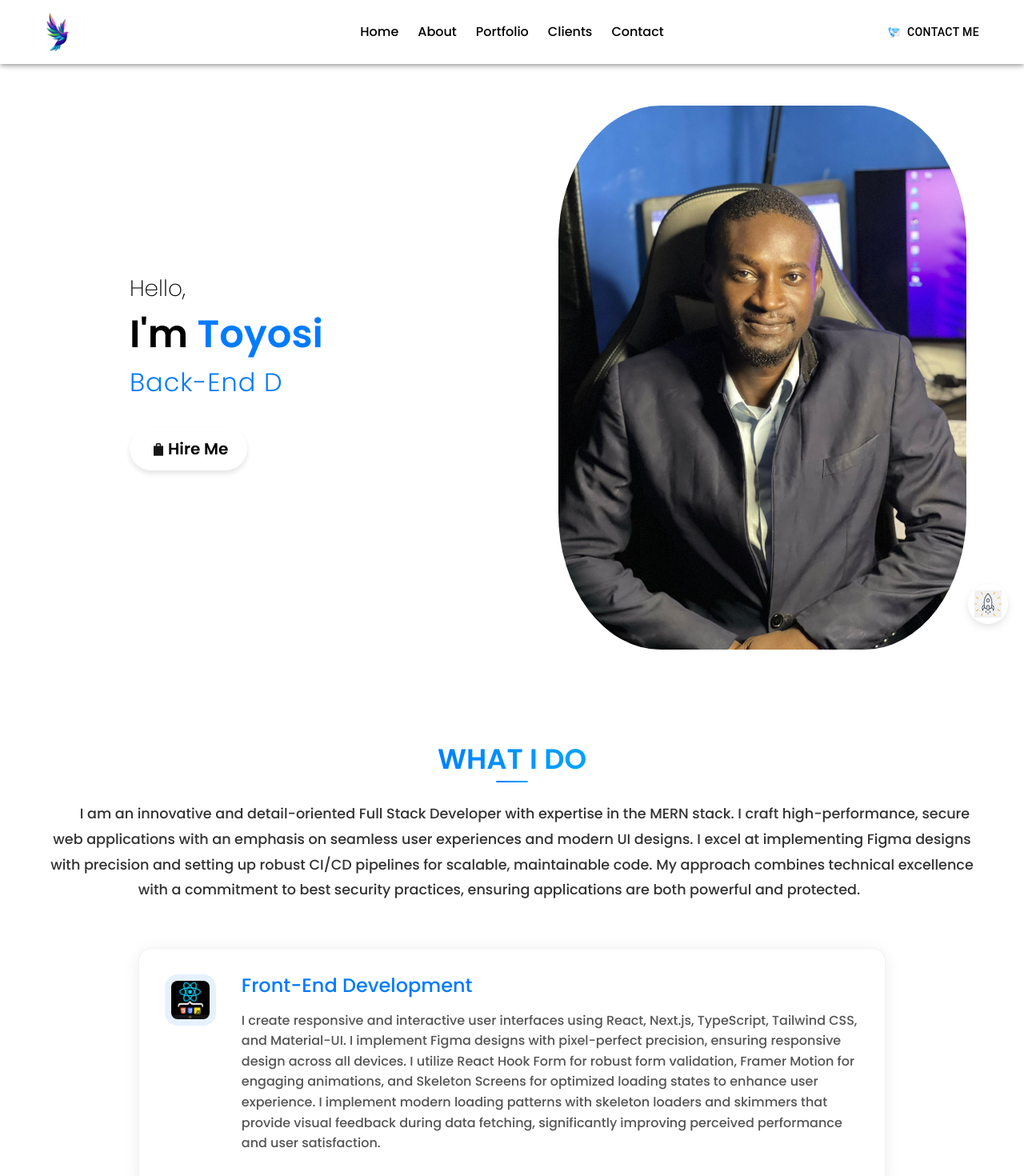
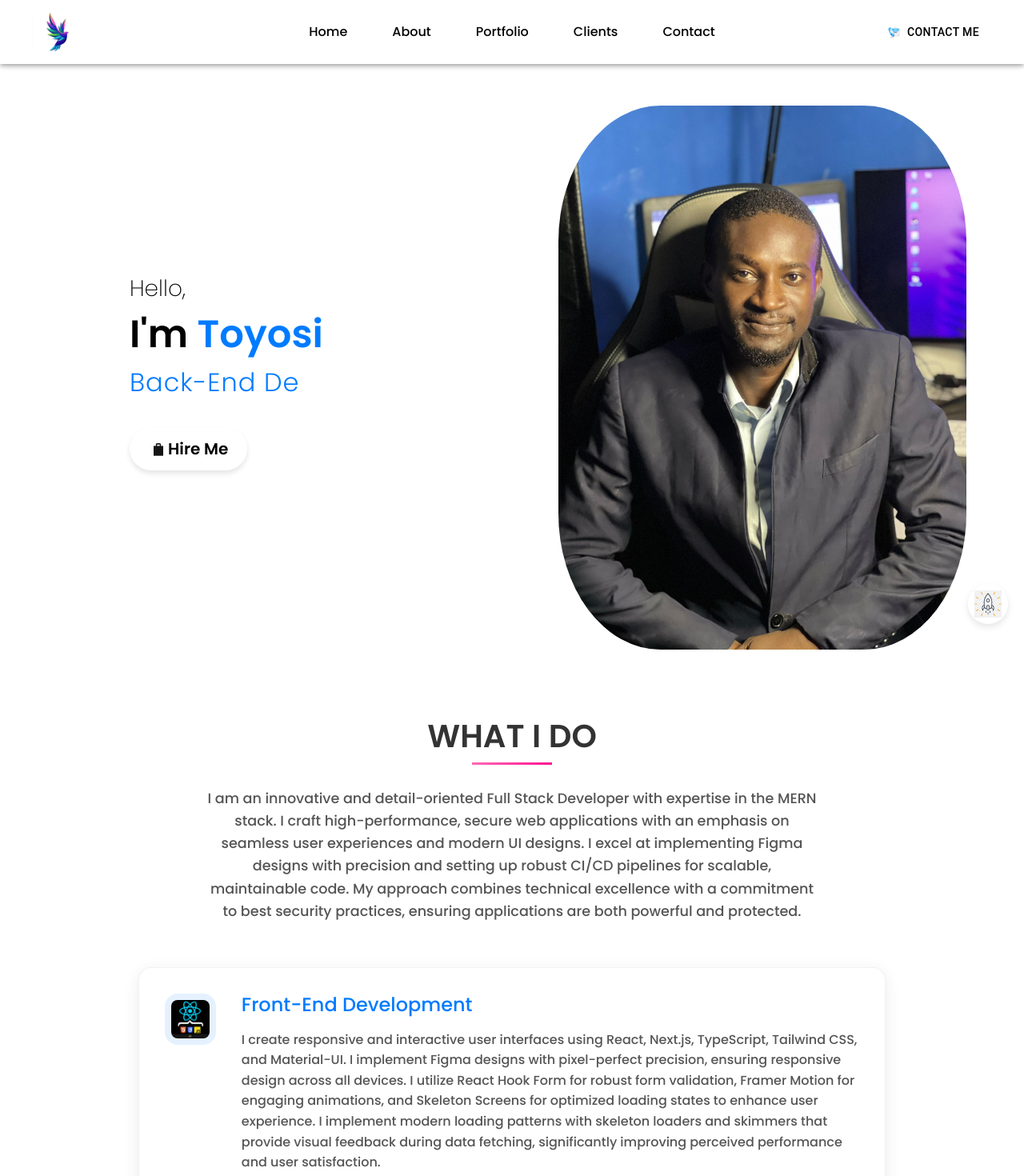
Before and after one commit to toyorcee/MY_PORTFOLIO, a React (Create React App) app: page / in a window 1280 px wide. Shown: the top 1470 px of the page at 80% size. Built offline with nearby package versions, Linux system fonts and the light colour scheme.

Commit message:
new update

```diff
--- a/src/App.js
+++ b/src/App.js
@@ -4,12 +4,10 @@ import Skills from "./Components/Skills/skills";
 import Works from "./Components/Works/works";
 import Contact from "./Components/Contact/contact";
 import Footer from "./Components/Footer/footer";
-import IceCubeEffect from "./Components/IceCubeEffect/IceCubeEffect";
 
 function App() {
   return (
     <div className="App" style={{ background: "white", minHeight: "100vh" }}>
-      <IceCubeEffect />
       <NavBar />
       <Intro />
       <Skills />
--- a/src/Components/Footer/footer.css
+++ b/src/Components/Footer/footer.css
@@ -28,31 +28,70 @@
   -webkit-text-fill-color: transparent;
 }
 
-#backToTop {
+.back-to-top-container {
   position: fixed;
   bottom: 20px;
   right: 20px;
   z-index: 99;
+}
+
+#backToTop {
   width: 50px;
   height: 50px;
   background: white;
+  border: none;
   border-radius: 50%;
   box-shadow: 0 4px 8px rgba(0, 0, 0, 0.1);
   transition: all 0.3s ease;
+  cursor: pointer;
+  padding: 0;
+  position: relative;
+  overflow: visible;
+  z-index: 1;
 }
 
 #backToTop:hover {
-  transform: translateY(-3px);
+  transform: translateY(-3px) scale(1.05);
   box-shadow: 0 6px 12px rgba(0, 0, 0, 0.15);
 }
 
 .totop {
-  line-height: 40px;
-  text-align: center;
-  font-size: 20px;
+  width: 100%;
+  height: 100%;
   object-fit: cover;
-  width: 50px;
-  height: 50px;
-  cursor: pointer;
   padding: 8px;
 }
+
+.splash-effect {
+  position: absolute;
+  top: 50%;
+  left: 50%;
+  transform: translate(-50%, -50%);
+  width: 200%;
+  height: 200%;
+  background: radial-gradient(
+    circle,
+    rgba(255, 192, 203, 0.8) 0%,
+    rgba(255, 182, 193, 0.6) 30%,
+    rgba(255, 192, 203, 0.4) 60%,
+    rgba(255, 192, 203, 0) 100%
+  );
+  border-radius: 50%;
+  animation: splash 0.8s cubic-bezier(0.25, 0.46, 0.45, 0.94) forwards;
+  pointer-events: none;
+  z-index: -1;
+}
+
+@keyframes splash {
+  0% {
+    transform: translate(-50%, -50%) scale(0);
+    opacity: 1;
+  }
+  50% {
+    opacity: 0.8;
+  }
+  100% {
+    transform: translate(-50%, -50%) scale(3);
+    opacity: 0;
+  }
+}
--- a/src/Components/IceCube/IceCube.js
+++ /dev/null
@@ -1,35 +0,0 @@
-// IceCube.js
-import React from 'react';
-import { useSpring, animated } from 'react-spring';
-
-const IceCube = ({ x, delay }) => {
-  // Calculate starting and ending positions
-  const yStart = window.innerHeight;
-  const yEnd = -50;
-
-  const props = useSpring({
-    from: { opacity: 0, transform: `translateY(${yStart}px)` },
-    to: { opacity: 1, transform: `translateY(${yEnd}px)` },
-    config: { duration: 5000 },
-    reset: true,
-    loop: true, // Make the animation loop infinitely
-    delay: delay,
-  });
-
-  return (
-    <animated.div
-      style={{
-        ...props,
-        width: '50px',
-        height: '50px',
-        backgroundColor: 'skyblue',
-        position: 'absolute',
-        borderRadius: '10%',
-        left: x,
-        boxShadow: '0 0 15px rgba(0, 191, 255, 0.7)', // Shine effect
-      }}
-    />
-  );
-};
-
-export default IceCube;
--- a/src/Components/IceCubeEffect/IceCubeEffect.jsx
+++ /dev/null
@@ -1,34 +0,0 @@
-// IceCubeEffect.js
-import React from "react";
-import IceCube from "../IceCube/IceCube";
-
-const IceCubeEffect = () => {
-  // Generate random ice cubes
-  const iceCubes = Array.from({ length: 20 }, (_, i) => ({
-    id: i,
-    x: Math.random() * window.innerWidth, // Random x position
-    delay: Math.random() * 5000, // Random delay for each ice cube
-  }));
-
-  return (
-    <div
-      style={{
-        position: "fixed",
-        top: 0,
-        left: 0,
-        width: "100vw",
-        height: "100vh",
-        overflow: "hidden",
-        zIndex: -2, // Changed from -1 to -2 to be behind the background image
-        background: "transparent", // Ensure background is transparent
-        pointerEvents: "none", // Make sure it doesn't interfere with clicks
-      }}
-    >
-      {iceCubes.map(({ id, x, delay }) => (
-        <IceCube key={id} x={x} delay={delay} />
-      ))}
-    </div>
-  );
-};
-
-export default IceCubeEffect;
--- a/src/Components/NavBar/navbar.css
+++ b/src/Components/NavBar/navbar.css
@@ -127,3 +127,144 @@
     margin-left: 10px;
   }
 }
+
+/* Navigation Link Animations */
+.nav-link {
+  position: relative;
+  transition: color 0.3s ease;
+}
+
+.nav-link::after {
+  content: "";
+  position: absolute;
+  bottom: -2px;
+  left: 0;
+  width: 100%;
+  height: 2px;
+  background: linear-gradient(90deg, #ff69b4, #ff1493);
+  transform: scaleX(0);
+  transform-origin: right;
+  transition: transform 0.3s ease;
+}
+
+.nav-link:hover::after {
+  transform: scaleX(1);
+  transform-origin: left;
+}
+
+.nav-link.clicked {
+  animation: clickPulse 0.5s ease;
+}
+
+.nav-link-ripple {
+  position: absolute;
+  border-radius: 50%;
+  background: rgba(255, 105, 180, 0.3);
+  transform: scale(0);
+  animation: ripple 0.6s linear;
+  pointer-events: none;
+}
+
+/* Contact Button Animations */
+.contact-button {
+  position: relative;
+  overflow: hidden;
+  transition: all 0.3s ease;
+}
+
+.contact-button::before {
+  content: "";
+  position: absolute;
+  top: 50%;
+  left: 50%;
+  width: 0;
+  height: 0;
+  background: rgba(255, 255, 0, 0.2);
+  border-radius: 50%;
+  transform: translate(-50%, -50%);
+  transition: width 0.6s ease, height 0.6s ease;
+}
+
+.contact-button:hover::before {
+  width: 300%;
+  height: 300%;
+}
+
+.contact-button.clicked {
+  animation: buttonPop 0.5s ease;
+}
+
+.button-ripple {
+  position: absolute;
+  border-radius: 50%;
+  background: rgba(255, 255, 0, 0.3);
+  transform: scale(0);
+  animation: ripple 0.6s linear;
+  pointer-events: none;
+}
+
+/* Mobile Navigation Animations */
+.mobile-nav-link {
+  position: relative;
+  overflow: hidden;
+}
+
+.mobile-nav-link.clicked {
+  animation: mobileClickPulse 0.5s ease;
+}
+
+.mobile-nav-ripple {
+  position: absolute;
+  border-radius: 50%;
+  background: rgba(255, 105, 180, 0.3);
+  transform: scale(0);
+  animation: ripple 0.6s linear;
+  pointer-events: none;
+}
+
+/* Keyframe Animations */
+@keyframes clickPulse {
+  0% {
+    transform: scale(1);
+  }
+  50% {
+    transform: scale(1.1);
+  }
+  100% {
+    transform: scale(1);
+  }
+}
+
+@keyframes buttonPop {
+  0% {
+    transform: scale(1);
+  }
+  50% {
+    transform: scale(0.95);
+  }
+  100% {
+    transform: scale(1);
+  }
+}
+
+@keyframes mobileClickPulse {
+  0% {
+    transform: translateX(0);
+  }
+  25% {
+    transform: translateX(-5px);
+  }
+  75% {
+    transform: translateX(5px);
+  }
+  100% {
+    transform: translateX(0);
+  }
+}
+
+@keyframes ripple {
+  to {
+    transform: scale(4);
+    opacity: 0;
+  }
+}
--- a/src/Components/NavBar/navbar.jsx
+++ b/src/Components/NavBar/navbar.jsx
@@ -14,9 +14,11 @@ import { Menu as MenuIcon } from "@mui/icons-material";
 import { Link } from "react-scroll";
 import logo from "../../assets/logo.png";
 import contactImg from "../../assets/contact-icon-png-0.png";
+import "./navbar.css";
 
 const NavBar = () => {
   const [drawerOpen, setDrawerOpen] = useState(false);
+  const [activeLink, setActiveLink] = useState(null);
 
   const menuItems = [
     { label: "Home", to: "intro", offset: -50 },
@@ -25,6 +27,11 @@ const NavBar = () => {
     { label: "Clients", to: "clients", offset: -10 },
     { label: "Contact", to: "contact", offset: -50 },
   ];
+
+  const handleLinkClick = (label) => {
+    setActiveLink(label);
+    setTimeout(() => setActiveLink(null), 500);
+  };
 
   return (
     <AppBar
@@ -84,13 +91,19 @@ const NavBar = () => {
                 smooth={true}
                 offset={item.offset}
                 duration={500}
+                onClick={() => handleLinkClick(item.label)}
+                className={`nav-link ${
+                  activeLink === item.label ? "clicked" : ""
+                }`}
                 style={{
                   cursor: "pointer",
                   textDecoration: "none",
                   color: "black",
+                  position: "relative",
                 }}
               >
                 {item.label}
+                <span className="nav-link-ripple"></span>
               </Link>
             ))}
           </Box>
@@ -104,16 +117,22 @@ const NavBar = () => {
             }}
           >
             <Button
-              onClick={() =>
+              onClick={() => {
                 document
                   .getElementById("contact")
-                  .scrollIntoView({ behavior: "smooth" })
-              }
+                  .scrollIntoView({ behavior: "smooth" });
+                handleLinkClick("contact");
+              }}
+              className={`contact-button ${
+                activeLink === "contact" ? "clicked" : ""
+              }`}
               sx={{
                 backgroundColor: "white",
                 color: "black",
                 borderRadius: "2rem",
                 padding: "0.5rem 1rem",
+                position: "relative",
+                overflow: "hidden",
                 "&:hover": {
                   backgroundColor: "yellow",
                   color: "black",
@@ -131,6 +150,7 @@ const NavBar = () => {
                 }}
               />
               Contact Me
+              <span className="button-ripple"></span>
             </Button>
           </Box>
 
@@ -172,12 +192,20 @@ const NavBar = () => {
             <ListItem
               button
               key={item.label}
-              onClick={() => setDrawerOpen(false)}
+              onClick={() => {
+                setDrawerOpen(false);
+                handleLinkClick(item.label);
+              }}
+              className={`mobile-nav-link ${
+                activeLink === item.label ? "clicked" : ""
+              }`}
               sx={{
                 "&:hover": {
                   backgroundColor: "rgb(240, 240, 240)",
                   color: "yellow",
                 },
+                position: "relative",
+                overflow: "hidden",
               }}
             >
               <Link
@@ -193,6 +221,7 @@ const NavBar = () => {
                 }}
               >
                 <ListItemText primary={item.label} />
+                <span className="mobile-nav-ripple"></span>
               </Link>
             </ListItem>
           ))}
--- a/src/Components/Skills/skills.css
+++ b/src/Components/Skills/skills.css
@@ -12,40 +12,45 @@
   background-color: white;
 }
 
+.skillsHeader {
+  display: flex;
+  justify-content: center;
+  align-items: center;
+  margin-bottom: 2rem;
+}
+
 .skillTitle {
-  font-size: 2.2rem;
-  font-weight: 600;
-  padding-top: 2rem;
-  margin-bottom: 1.5rem;
-  color: black;
+  font-size: 2.5rem;
+  font-weight: 700;
+  text-align: center;
+  color: #333;
   position: relative;
-  display: inline-block;
-  background: linear-gradient(120deg, #007bff, #00a6ff);
-  -webkit-background-clip: text;
-  -webkit-text-fill-color: transparent;
-  text-transform: capitalize;
+  padding-bottom: 0.5rem;
 }
 
 .skillTitle::after {
   content: "";
   position: absolute;
-  bottom: -8px;
+  bottom: 0;
   left: 50%;
   transform: translateX(-50%);
-  width: 40px;
-  height: 2px;
-  background: linear-gradient(90deg, #007bff, #00a6ff);
-  border-radius: 2px;
+  width: 100px;
+  height: 3px;
+  background: linear-gradient(90deg, #ff69b4, #ff1493);
+}
+
+.skillDescContainer {
+  max-width: 800px;
+  margin: 0 auto;
+  padding: 0 1rem;
 }
 
 .skillDesc {
   font-size: 1.1rem;
-  font-weight: 400;
-  max-width: 55rem;
-  padding: 0 2rem;
-  margin: 1.5rem 0;
-  color: #333;
-  line-height: 1.8;
+  line-height: 1.6;
+  text-align: center;
+  color: #555;
+  margin: 0 auto;
 }
 
 .h2 {
--- a/src/Components/Skills/skills.jsx
+++ b/src/Components/Skills/skills.jsx
@@ -15,9 +15,11 @@ import { fadeIn } from "../../variants.js";
 const Skills = () => {
   return (
     <section id="skills">
-      <h1>
-        <span className="skillTitle">WHAT I DO</span>
-      </h1>
+      <div className="skillsHeader">
+        <h1>
+          <span className="skillTitle">WHAT I DO</span>
+        </h1>
+      </div>
       <motion.div
         className="md:w-full mx-auto py-8 rounded mb-32"
         variants={fadeIn("up", 0.3)}
@@ -25,16 +27,18 @@ const Skills = () => {
         whileInView={"show"}
         viewport={{ once: false, amount: 0.5 }}
       >
-        <span className="skillDesc">
-          I am an innovative and detail-oriented Full Stack Developer with
-          expertise in the MERN stack. I craft high-performance, secure web
-          applications with an emphasis on seamless user experiences and modern
-          UI designs. I excel at implementing Figma designs with precision and
-          setting up robust CI/CD pipelines for scalable, maintainable code. My
-          approach combines technical excellence with a commitment to best
-          security practices, ensuring applications are both powerful and
-          protected.
-        </span>
+        <div className="skillDescContainer">
+          <p className="skillDesc">
+            I am an innovative and detail-oriented Full Stack Developer with
+            expertise in the MERN stack. I craft high-performance, secure web
+            applications with an emphasis on seamless user experiences and
+            modern UI designs. I excel at implementing Figma designs with
+            precision and setting up robust CI/CD pipelines for scalable,
+            maintainable code. My approach combines technical excellence with a
+            commitment to best security practices, ensuring applications are
+            both powerful and protected.
+          </p>
+        </div>
       </motion.div>
       <div className="skillBars">
         <motion.div
@@ -80,7 +84,13 @@ const Skills = () => {
                 implement authentication with Clerk and Firebase, and manage
                 databases including MongoDB, PostgreSQL, MySQL, and Redis. I
                 focus on building scalable architectures that support complex
-                business logic and high transaction volumes.
+                business logic and high transaction volumes. I've implemented
+                advanced MongoDB queries with aggregation pipelines for complex
+                data analysis, including geospatial queries for location-based
+                services and text search capabilities for content discovery.
+                Additionally, I've developed role-based access control systems
+                that manage user permissions at granular levels, ensuring data
+                security while maintaining application flexibility.
               </p>
             </div>
           </div>
@@ -102,7 +112,12 @@ const Skills = () => {
                 like EmailJS, Cloudinary, and payment gateways such as Paystack.
                 I use React Query for optimized data fetching, caching, and
                 background synchronization, significantly improving loading
-                times and overall performance.
+                times and overall performance. I've implemented PDF generation
+                using libraries like jsPDF and react-pdf for creating
+                professional reports, invoices, and payslips. These PDF
+                documents include dynamic data, tables, charts, and proper
+                formatting to ensure they meet business requirements and provide
+                a professional presentation of information.
               </p>
             </div>
           </div>
@@ -190,7 +205,10 @@ const Skills = () => {
                 JWT, and Clerk for secure user management and protect
                 applications from common vulnerabilities. I've implemented
                 role-based access control systems with multiple user roles to
-                ensure data security and privacy.
+                ensure data security and privacy. These systems include
+                hierarchical permissions, dynamic access rules, and audit
+                logging to track user actions and maintain compliance with
+                security standards.
               </p>
             </div>
           </div>
--- a/src/Components/Works/works.css
+++ b/src/Components/Works/works.css
@@ -2,11 +2,11 @@
   margin: 0 auto;
   min-height: calc(100vh - 4rem);
   width: 100vw;
-  max-width: 60rem;
+  max-width: 75rem;
   align-items: center;
   justify-content: center;
   text-align: center;
-  padding: 0 0.5rem;
+  padding: 2rem 1rem;
   background-color: white;
 }
 
@@ -15,6 +15,7 @@
   font-size: 21px;
   font-weight: 600;
   padding: 15px;
+  animation: fadeIn 1s ease-in;
 }
 
 .workstitle {
@@ -24,6 +25,7 @@
   -webkit-background-clip: text;
   -webkit-text-fill-color: transparent;
   position: relative;
+  animation: slideDown 0.8s ease-out;
 }
 
 .workstitle::after {
@@ -36,6 +38,7 @@
   height: 2px;
   background: linear-gradient(90deg, #007bff, #00a6ff);
   border-radius: 2px;
+  animation: expandWidth 0.8s ease-out forwards;
 }
 
 .worksDesc {
@@ -43,6 +46,7 @@
   font-size: 1rem;
   max-width: 45rem;
   color: #333;
+  animation: fadeIn 1s ease-in;
 }
 
 .worksImgs {
@@ -52,15 +56,16 @@
   border-radius: 0.5rem;
   box-shadow: 0 4px 20px rgba(0, 0, 0, 0.08);
   border: 1px solid rgba(0, 123, 255, 0.2);
-  transition: transform 0.3s ease, box-shadow 0.3s ease;
+  transition: all 0.4s cubic-bezier(0.175, 0.885, 0.32, 1.275);
   overflow: hidden;
   display: flex;
   flex-direction: column;
+  margin-bottom: 2rem;
 }
 
 .worksImgs:hover {
-  transform: translateY(-5px);
-  box-shadow: 0 8px 30px rgba(0, 0, 0, 0.12);
+  transform: translateY(-10px) scale(1.02);
+  box-shadow: 0 15px 35px rgba(0, 0, 0, 0.15);
 }
 
 .worksImgs .card-body {
@@ -68,6 +73,15 @@
   flex: 1;
   display: flex;
   flex-direction: column;
+  transition: all 0.3s ease;
+}
+
+.worksImgs:hover .card-body {
+  background: linear-gradient(
+    to bottom,
+    rgba(255, 255, 255, 0.95),
+    rgba(255, 255, 255, 1)
+  );
 }
 
 .worksImgs .card-title {
@@ -75,6 +89,11 @@
   font-weight: 600;
   color: #007bff;
   margin-bottom: 0.75rem;
+  transition: color 0.3s ease;
+}
+
+.worksImgs:hover .card-title {
+  color: #0056b3;
 }
 
 .worksImgs .card-text {
@@ -91,12 +110,25 @@
   -webkit-box-orient: vertical;
   overflow: hidden;
   height: 4.5rem;
+  transition: height 0.3s ease;
+}
+
+.worksImgs:hover .card-text p {
+  height: 5.5rem;
 }
 
 .worksImgs .tech-stack {
   font-size: 0.85rem;
   color: #666;
   margin-bottom: 1rem;
+  opacity: 0;
+  transform: translateY(10px);
+  transition: all 0.3s ease;
+}
+
+.worksImgs:hover .tech-stack {
+  opacity: 1;
+  transform: translateY(0);
 }
 
 .worksImg {
@@ -104,6 +136,11 @@
   height: 200px;
   width: 100%;
   border-radius: 0.5rem 0.5rem 0 0;
+  transition: transform 0.5s ease;
+}
+
+.worksImgs:hover .worksImg {
+  transform: scale(1.05);
 }
 
 .workBtn {
@@ -114,15 +151,65 @@
   color: white;
   font-weight: 500;
   box-shadow: 0 4px 6px rgba(0, 0, 0, 0.1);
-  transition: all 0.3s ease;
+  transition: all 0.3s cubic-bezier(0.175, 0.885, 0.32, 1.275);
   margin-top: auto;
   align-self: flex-start;
+  position: relative;
+  overflow: hidden;
 }
 
 .workBtn:hover {
   background: #0056b3;
-  transform: translateY(-2px);
-  box-shadow: 0 6px 12px rgba(0, 0, 0, 0.15);
+  transform: translateY(-3px);
+  box-shadow: 0 8px 15px rgba(0, 0, 0, 0.2);
+}
+
+.workBtn::after {
+  content: "";
+  position: absolute;
+  top: 50%;
+  left: 50%;
+  width: 0;
+  height: 0;
+  background: rgba(255, 255, 255, 0.2);
+  border-radius: 50%;
+  transform: translate(-50%, -50%);
+  transition: width 0.6s ease, height 0.6s ease;
+}
+
+.workBtn:hover::after {
+  width: 300px;
+  height: 300px;
+}
+
+/* Animation Keyframes */
+@keyframes fadeIn {
+  from {
+    opacity: 0;
+  }
+  to {
+    opacity: 1;
+  }
+}
+
+@keyframes slideDown {
+  from {
+    transform: translateY(-20px);
+    opacity: 0;
+  }
+  to {
+    transform: translateY(0);
+    opacity: 1;
+  }
+}
+
+@keyframes expandWidth {
+  from {
+    width: 0;
+  }
+  to {
+    width: 40px;
+  }
 }
 
 .food-ordering {
@@ -136,6 +223,7 @@
 @media screen and (max-width: 585px) {
   .worksImgs {
     height: 420px;
+    margin-bottom: 1.5rem;
   }
 
   .worksImg {
--- a/src/Components/Works/works.jsx
+++ b/src/Components/Works/works.jsx
@@ -68,6 +68,7 @@ const Works = () => {
               </Card>
             </motion.div>
           </Col>
+
           <Col md={4}>
             <motion.div
               className="md:w-full mx-auto py-8 rounded mb-32"
@@ -97,6 +98,7 @@ const Works = () => {
               </Card>
             </motion.div>
           </Col>
+
           <Col md={4}>
             <motion.div
               className="md:w-full mx-auto py-8 rounded mb-32"
```
Also changed, not shown: src/Components/Footer/footer.jsx (+19 -5 lines).
